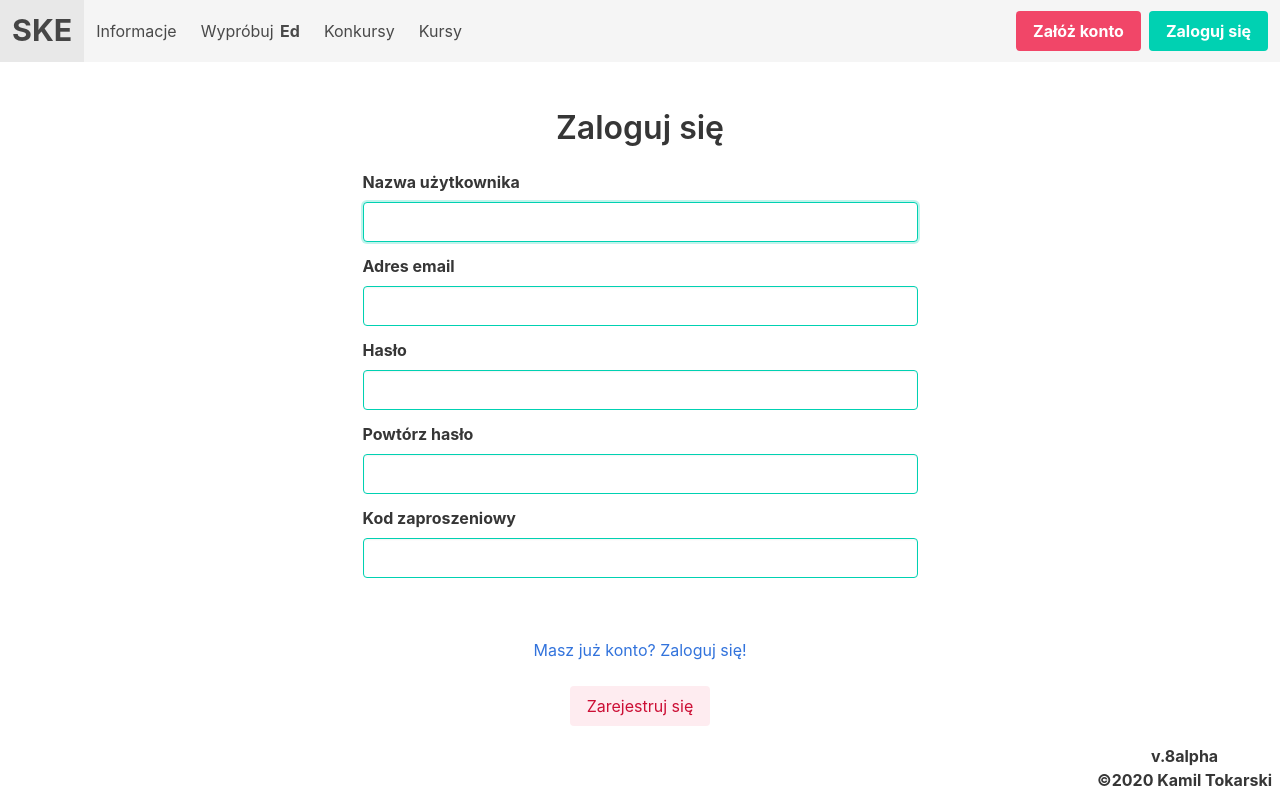
After one commit to SKE-Projekt/SKE, a Django app: page /user/register/ in a window 1280 px wide. The commit adds this page. Run offline with Django 3.2, Linux system fonts and the light colour scheme; parts of the project's set-up code (start-up, migrations or seed data) failed here and were passed over; some libraries are stand-ins or nearby versions.

Commit message:
Rejestrowanie się

```diff
--- a/SKE_USERS/forms.py
+++ b/SKE_USERS/forms.py
@@ -1,5 +1,6 @@
 from django import forms
-
+from django.contrib.auth.forms import UserCreationForm
+from django.contrib.auth.models import User
 
 class LoginForm(forms.Form):
     username = forms.CharField(max_length=96, required=True)
@@ -7,6 +8,18 @@ class LoginForm(forms.Form):
 
     def __init__(self, *args, **kwargs):
         super(LoginForm, self).__init__(*args, **kwargs)
+        for visible in self.visible_fields():
+            visible.field.widget.attrs['class'] = 'input is-primary'
+
+class RegisterForm(UserCreationForm):
+    inv_code = forms.CharField(max_length=10, required=True)
+
+    class Meta:
+        model = User
+        fields = ('username', 'email', 'password1', 'password2', 'inv_code')
+
+    def __init__(self, *args, **kwargs):
+        super(RegisterForm, self).__init__(*args, **kwargs)
         for visible in self.visible_fields():
             visible.field.widget.attrs['class'] = 'input is-primary'
 
--- a/SKE_USERS/urls.py
+++ b/SKE_USERS/urls.py
@@ -6,6 +6,7 @@ from . import views
 
 urlpatterns = [
     path('login/', views.LoginView, name='login'),
+    path('register/', views.RegisterView, name='register'),
     path('logout/', LogoutView.as_view(), name='logout'),
     path('api/send_inv/<int:id>', views.SendTokenView, name='send_inv'),
     path('tokens/', views.InvTokenView, name='tokens')
--- a/SKE_USERS/views.py
+++ b/SKE_USERS/views.py
@@ -66,3 +66,28 @@ def LoginView(request):
             messages.add_message(request, messages.ERROR, 'Niepoprawne dane logowania', 'is-danger')
 
     return render(request, 'SKE_USERS/login.html', context={'form': loginForm})
+
+def RegisterView(request):
+    form = forms.RegisterForm()
+
+    if request.method == "POST":
+        form = forms.RegisterForm(request.POST)
+
+        if form.is_valid():
+            inv_code = form.cleaned_data['inv_code']
+            try:
+                token = models.InvitationToken.objects.get(active=True, value=inv_code, email=form.cleaned_data['email'])
+            except Exception as e:
+                print('[ERROR]', e, '[END_REGIS_ERROR]')
+                messages.add_message(request, messages.ERROR, 'Niepoprawny token zaproszeniowy', 'is-danger')
+            else:
+                form.save()
+                token.active = False
+                token.save()
+                username = form.cleaned_data.get('username')
+                raw_password = form.cleaned_data.get('password1')
+                user = authenticate(username=username, password=raw_password)
+                login(request, user)
+                messages.add_message(request, messages.SUCCESS, 'Konto zostało stworzone', 'is-success')
+                return redirect('sandbox')
+    return render(request, 'SKE_USERS/register.html', context={'form': form})
--- a/templates/SKE/_nav.html
+++ b/templates/SKE/_nav.html
@@ -49,7 +49,7 @@
             Wyloguj się
           </a>
           {% else %}
-          <a class="button is-danger" href="">
+          <a class="button is-danger" href="{% url 'register' %}">
             <strong>Załóż konto</strong>
           </a>
           <a class="button is-primary" href="{% url 'login' %}">
--- a/templates/SKE_USERS/login.html
+++ b/templates/SKE_USERS/login.html
@@ -28,7 +28,7 @@
 
         <br />
         <br />
-        <a href="">Nie masz konta? Załóż je tutaj!</a>
+        <a href="{% url 'register' %}">Nie masz konta? Załóż je tutaj!</a>
 
         <br />
         <br />
--- /dev/null
+++ b/templates/SKE_USERS/register.html
@@ -0,0 +1,65 @@
+{% extends 'SKE/base.html' %}
+
+{% block content %}
+<div class="section has-text-centered">
+    <h1 class="title">Zaloguj się</h1>
+    <form method="post" class="form-narrow has-text-centered">
+        {% csrf_token %}
+
+        <div class="field">
+            <div class="control">
+                <label class="label"> Nazwa użytkownika </label>
+                {{ form.username }}
+                {% for username_error in form.username.errors %}
+                    <p class="help is-danger"> {{ password_error }} </p>
+                {% endfor %}
+            </div>
+        </div>
+        <div class="field">
+            <div class="control">
+                <label class="label"> Adres email </label>
+                {{ form.email }}
+                {% for username_error in form.email.errors %}
+                    <p class="help is-danger"> {{ password_error }} </p>
+                {% endfor %}
+            </div>
+        </div>
+        <div class="field">
+            <div class="control">
+                <label class="label"> Hasło </label>
+                {{ form.password1 }}
+                {% for password_error in form.password1.errors %}
+                    <p class="help is-danger"> {{ password_error }} </p>
+                {% endfor %}
+            </div>
+        </div>
+        <div class="field">
+            <div class="control">
+                <label class="label"> Powtórz hasło </label>
+                {{ form.password2 }}
+                {% for password_error in form.password2.errors %}
+                    <p class="help is-danger"> {{ password_error }} </p>
+                {% endfor %}
+            </div>
+        </div>
+
+        <div class="field">
+            <div class="control">
+                <label class="label"> Kod zaproszeniowy </label>
+                {{ form.inv_code }}
+                {% for username_error in form.inv_code.errors %}
+                    <p class="help is-danger"> {{ password_error }} </p>
+                {% endfor %}
+            </div>
+        </div>
+
+        <br />
+        <br />
+        <a href="{% url 'login' %}">Masz już konto? Zaloguj się!</a>
+
+        <br />
+        <br />
+        <button type="submit" class="button is-danger is-light">Zarejestruj się</button>
+    </form>
+</div>
+{% endblock content %}
```
